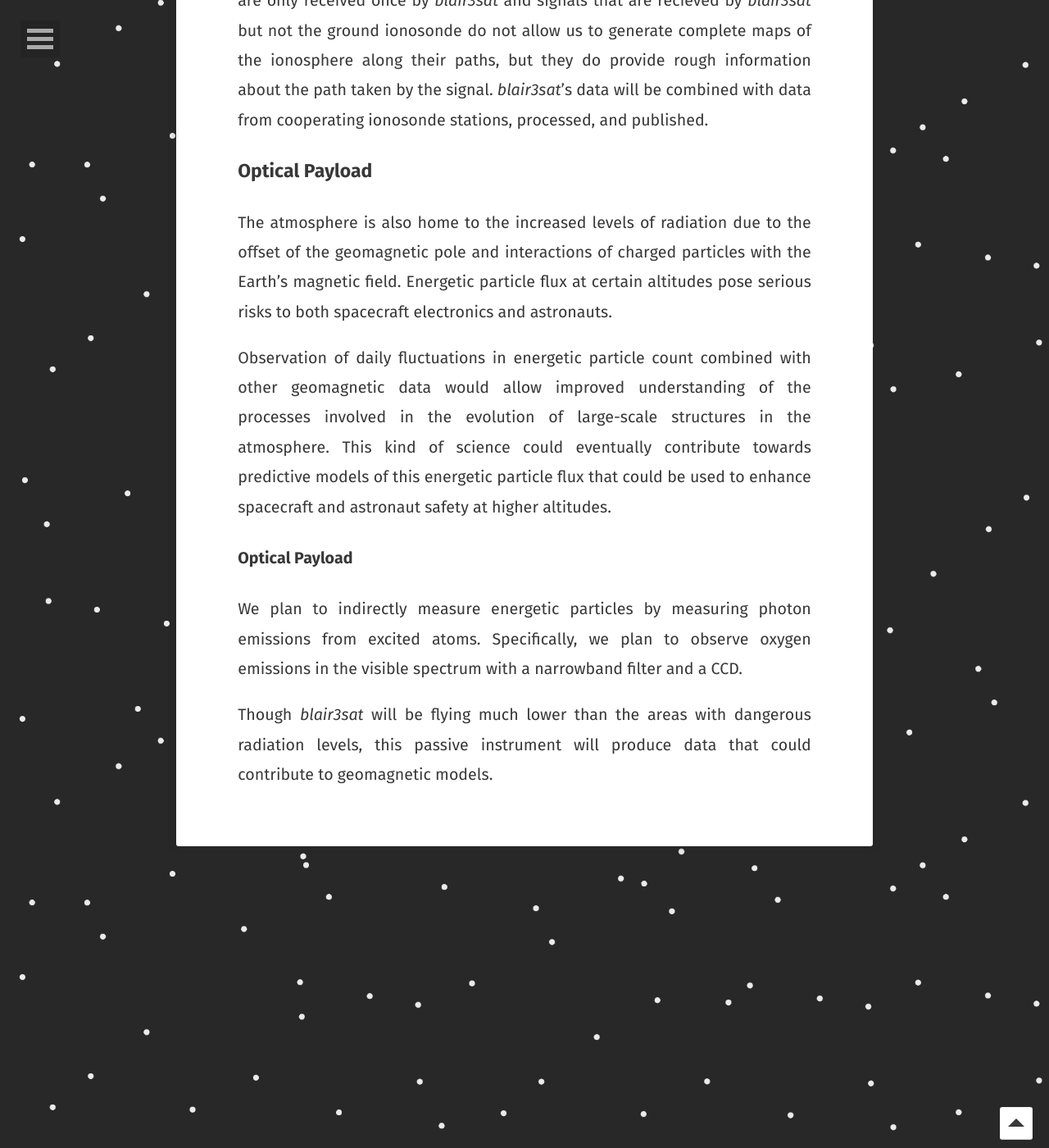
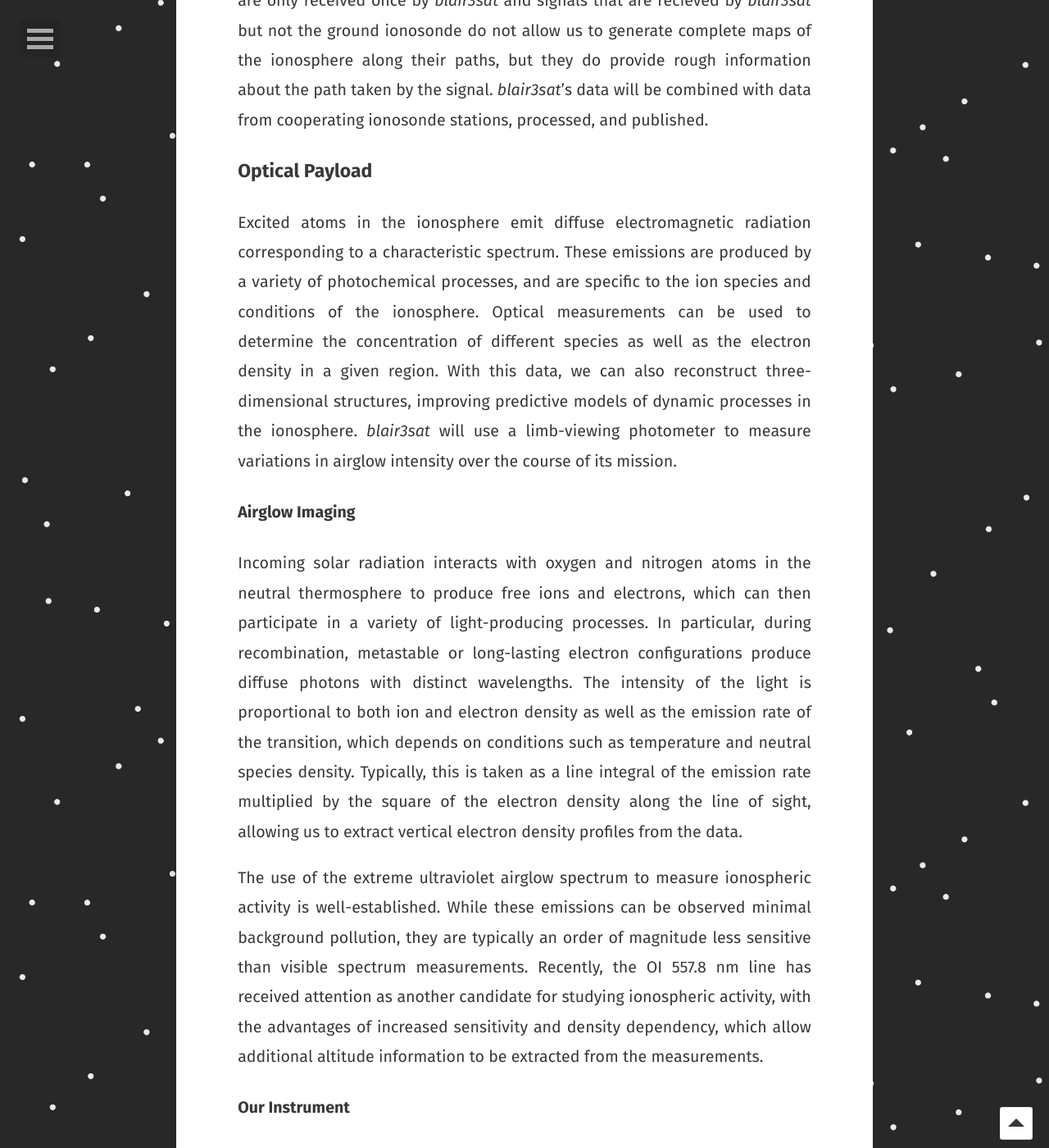
Before and after one commit to blair3sat/old-blair3sat.github.io, a Jekyll site: the page built from mission/index.md, in a window 1280 px wide and 1400 px high, scrolled down 2166 px. Shown: the whole window at 82% size. Built offline with Jekyll 4.4.1, drawn with Linux system fonts in a browser that asks for light colours; some web fonts are replaced; some of the changed text lies outside the part shown.

Commit message:
Updated optical payload description

```diff
--- a/mission/index.md
+++ b/mission/index.md
@@ -24,12 +24,14 @@ Unfortunately, ionosondes’ output data do not provide enough information to co
 
 ### Optical Payload
 
-The atmosphere is also home to the increased levels of radiation due to the offset of the geomagnetic pole and interactions of charged particles with the Earth’s magnetic field. Energetic particle flux at certain altitudes pose serious risks to both spacecraft electronics and astronauts.
+Excited atoms in the ionosphere emit diffuse electromagnetic radiation corresponding to a characteristic spectrum. These emissions are produced by a variety of photochemical processes, and are specific to the ion species and conditions of the ionosphere. Optical measurements can be used to determine the concentration of different species as well as the electron density in a given region. With this data, we can also reconstruct three-dimensional structures, improving predictive models of dynamic processes in the ionosphere. *blair3sat* will use a limb-viewing photometer to measure variations in airglow intensity over the course of its mission.
 
-Observation of daily fluctuations in energetic particle count combined with other geomagnetic data would allow improved understanding of the processes involved in the evolution of large-scale structures in the atmosphere. This kind of science could eventually contribute towards predictive models of this energetic particle flux that could be used to enhance spacecraft and astronaut safety at higher altitudes.
+#### Airglow Imaging
 
-#### Optical Payload
+Incoming solar radiation interacts with oxygen and nitrogen atoms in the neutral thermosphere to produce free ions and electrons, which can then participate in a variety of light-producing processes. In particular, during recombination, metastable or long-lasting electron configurations produce diffuse photons with distinct wavelengths. The intensity of the light is proportional to both ion and electron density as well as the emission rate of the transition, which depends on conditions such as temperature and neutral species density. Typically, this is taken as a line integral of the emission rate multiplied by the square of the electron density along the line of sight, allowing us to extract vertical electron density profiles from the data.
 
-We plan to indirectly measure energetic particles by measuring photon emissions from excited atoms. Specifically, we plan to observe oxygen emissions in the visible spectrum with a narrowband filter and a CCD.
+The use of the extreme ultraviolet airglow spectrum to measure ionospheric activity is well-established. While these emissions can be observed minimal background pollution, they are typically an order of magnitude less sensitive than visible spectrum measurements. Recently, the OI 557.8 nm line has received attention as another candidate for studying ionospheric activity, with the advantages of increased sensitivity and density dependency, which allow additional altitude information to be extracted from the measurements.
 
-Though *blair3sat* will be flying much lower than the areas with dangerous radiation levels, this passive instrument will produce data that could contribute to geomagnetic models.
+#### Our Instrument
+
+*blair3sat* will use a limb-viewing photometer design combined with a set of passband filters and visible range CCD sensor optimized for observing the 557.8 nm emission. The instrument will be placed at the back of the satellite, and oriented to look slightly downwards towards the horizon. The inclination of the satellite orbit, combined with its altitude near the peak of the daytime F layer, offer the opportunity to observe daily variations over a wide geographical area. Furthermore, by combining and correlating data collected by the optical and RF payloads, we will be able to better characterize the measurements made by each, allowing us to cross-validate our methods and to better understand the behavior of the 557.8 nm emission.
```
